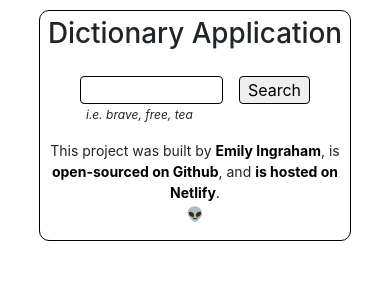
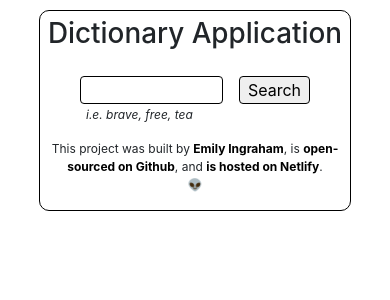
Before and after one commit to emilyvingraham/dictionary-application, a React (Create React App) app: page / in a window 390 px wide. Shown: the top 300 px of the page. Built offline with nearby package versions, Linux system fonts and the light colour scheme; the HTML template or start-up script is replaced by a standard one.

Commit message:
Added media styling for footer elements added

```diff
--- a/src/App.css
+++ b/src/App.css
@@ -56,4 +56,12 @@
         margin-left: 34px;
         font-size: 12px;
     }
+
+    .App footer {
+        font-size: 12px;
+    }
+
+    .App footer a {
+        font-size: 12px;
+    }
 }
```
